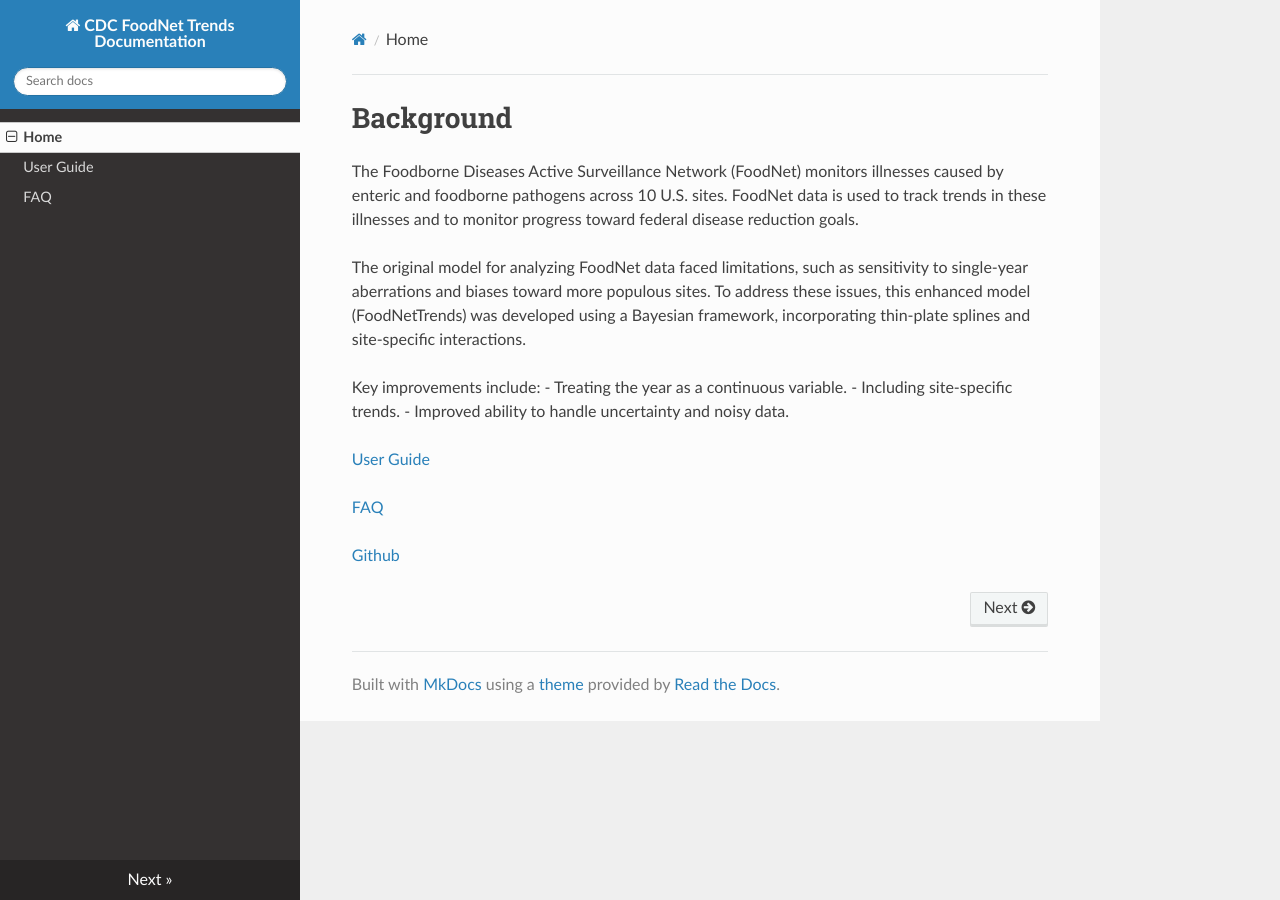
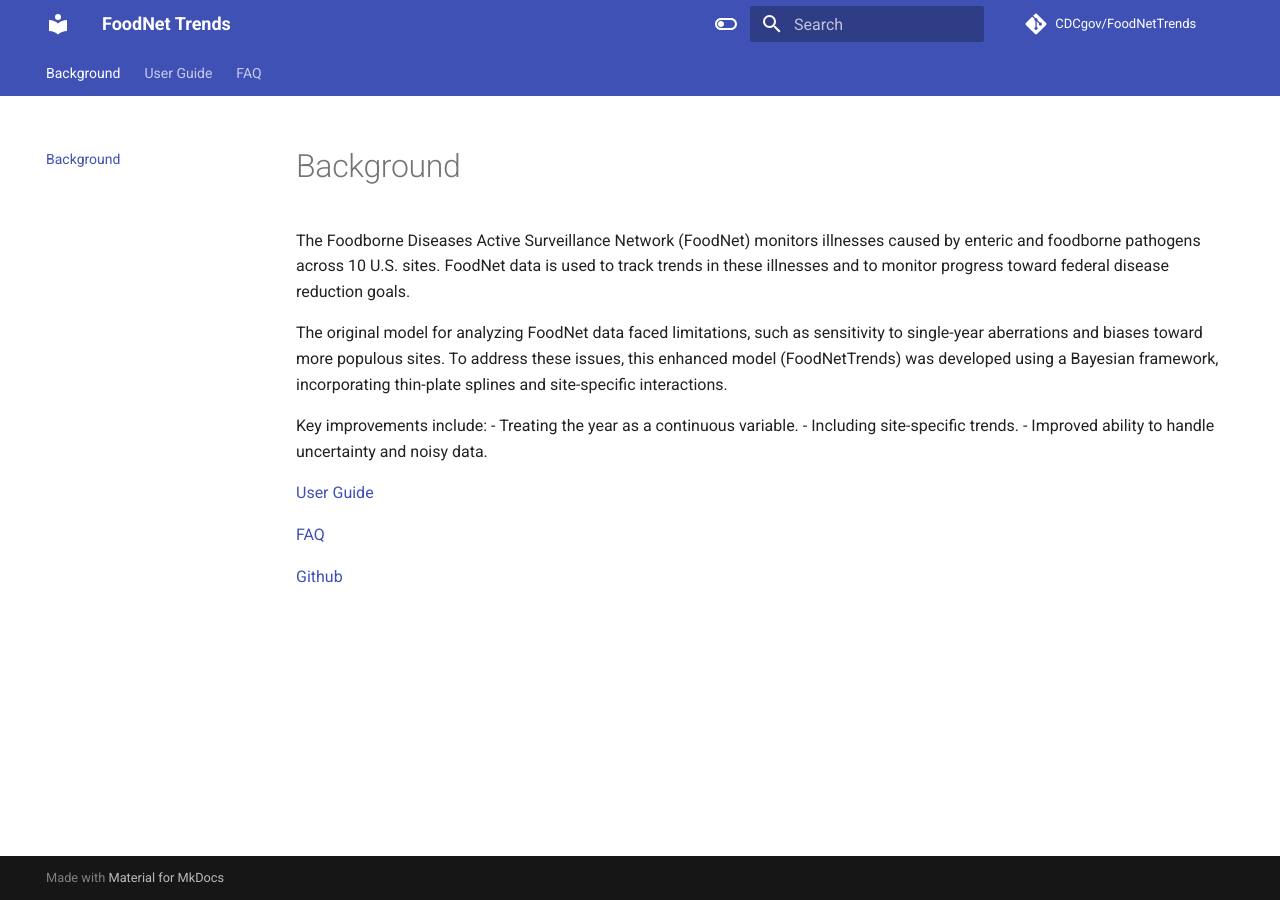
Before and after one commit to CDCgov/FoodNetTrends, an MkDocs documentation site: the page built from docs/index.md, in a window 1280 px wide. Built offline with MkDocs 1.6.1 and Material for MkDocs 9.7.7, drawn with Linux system fonts in a browser that asks for light colours; nearby versions of some CDN libraries; comment, search, counter and statistics services are not loaded.

Commit message:
Update mkdocs.yaml

```diff
--- a/mkdocs.yaml
+++ b/mkdocs.yaml
@@ -1,6 +1,77 @@
-site_name: "CDC FoodNet Trends Documentation"
+# Project Information
+site_name: FoodNet Trends
+site_author: SciComp
+site_description: >-
+  FoodNet Trends
+# Repository
+repo_name: CDCgov/FoodNetTrends
+repo_url: https://github.com/CDCgov/FoodNetTrends
+edit_uri: https://github.com/CDCgov/FoodNetTrends/edit/main/docs/
 nav:
   - Home: index.md
   - User Guide: user_guide.md
   - FAQ: faq.md
 theme: readthedocs
+# Configuration
+theme:
+  name: material
+  features:
+    - navigation.tabs
+    - navigation.top
+    - navigation.indexes
+    - toc.integrate
+  palette:
+    - scheme: default
+      primary: indigo
+      accent: indigo
+      toggle:
+        icon: material/toggle-switch-off-outline
+        name: Switch to dark mode
+    - scheme: slate
+      primary: red
+      accent: red
+      toggle:
+        icon: material/toggle-switch
+        name: Switch to light mode
+# Extensions
+markdown_extensions:
+  - markdown.extensions.admonition
+  - markdown.extensions.attr_list
+  - markdown.extensions.md_in_html
+  - markdown.extensions.def_list
+  - markdown.extensions.footnotes
+  - markdown.extensions.meta
+  - markdown.extensions.toc:
+      permalink: true
+  - pymdownx.arithmatex:
+      generic: true
+  - pymdownx.betterem:
+      smart_enable: all
+  - pymdownx.caret
+  - pymdownx.critic
+  - pymdownx.details
+  - pymdownx.emoji:
+      emoji_index: !!python/name:materialx.emoji.twemoji
+      emoji_generator: !!python/name:materialx.emoji.to_svg
+  - pymdownx.highlight
+  - pymdownx.inlinehilite
+  - pymdownx.keys
+  - pymdownx.magiclink:
+      repo_url_shorthand: true
+      user: squidfunk
+      repo: mkdocs-material
+  - pymdownx.mark
+  - pymdownx.smartsymbols
+  - pymdownx.snippets:
+      check_paths: true
+  - pymdownx.superfences
+  - pymdownx.tabbed
+  - pymdownx.tasklist:
+      custom_checkbox: true
+  - pymdownx.tilde
+
+# Page Tree
+nav:
+  - Background : index.md
+  - User Guide: user_guide.md
+  - FAQ: faq.md
```
